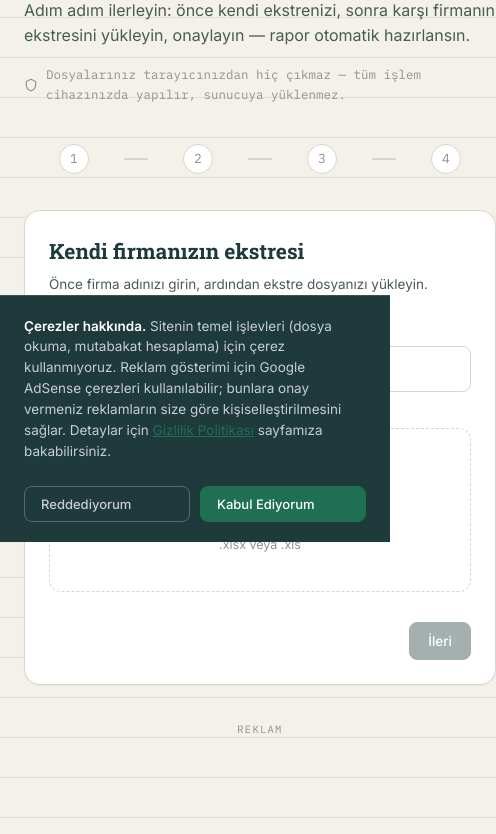
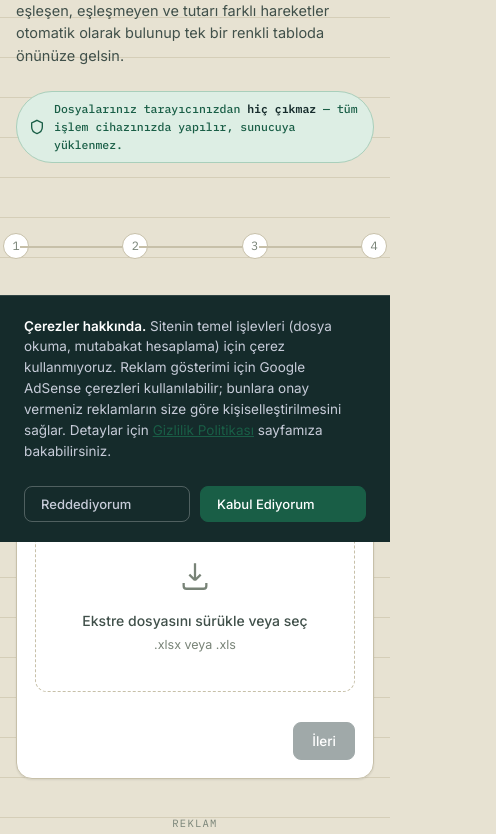
Before and after one commit to bilgimtr/ekstrematik, a website: page index.html in a window 390 px wide. Shown: the part 302-1136 px from the top of the page, 496 px wide, since content can reach past the window. Drawn offline with nearby package versions, Linux system fonts and the light colour scheme; no server answers.

Commit message:
Konumlandirma, mobil uyum ve gorsel duzeltmeler
- Hero metni "mutabakat" yerine "otomatik ekstre karsilastirma" olarak
  yeniden konumlandirildi, "eslesmeyen ekstreleri saniyeler icinde bulun"
  vurgusu eklendi
- Kullanici sayaci footer'dan hero alanina tasindi
- "Dosyalariniz tarayicinizdan hic cikmaz" ifadesi rozet/pill stiliyle
  dikkat cekici hale getirildi
- Palet biraz koyulastirildi (paper/border/ink tonlari)
- Mobilde stepper'in tasmasina neden olan sabit genislikler duzeltildi,
  stage/tool-wrap dolgulari kuculdu, kucuk ekranlar icin ek breakpoint

```diff
--- a/assets/css/base.css
+++ b/assets/css/base.css
@@ -2,16 +2,16 @@
 
 :root{
   /* Dijital Defter paleti */
-  --paper:#F3F1EA;
-  --paper-line:#E4E0D3;
+  --paper:#E7E2D2;
+  --paper-line:#D5CEB8;
   --card:#FFFFFF;
-  --ink:#16241F;
-  --ink-soft:#4B5A54;
-  --ink-faint:#8B958E;
-  --navy:#1E3A3A;
-  --green:#1F6F54;
-  --green-bg:#E3F0EA;
-  --green-line:#B7D9C8;
+  --ink:#12201B;
+  --ink-soft:#40504A;
+  --ink-faint:#788377;
+  --navy:#152B2B;
+  --green:#195E46;
+  --green-bg:#DDEEE4;
+  --green-line:#A9CFBB;
 
   /* Durum renkleri — SADECE veri kodlaması için (sonuç tablosu/özet), UI süslemesi için kullanılmaz */
   --amber:#A8710E;
@@ -27,8 +27,8 @@
   --purple-bg:#ECE9F5;
   --purple-line:#C9C0E3;
 
-  --border:#DAD5C8;
-  --shadow: 0 1px 2px rgba(22,36,31,0.06);
+  --border:#C7C0A9;
+  --shadow: 0 1px 2px rgba(18,32,27,0.09);
   --radius:10px;
   --font-display:'Roboto Slab', serif;
   --font-body:'Inter', sans-serif;
--- a/assets/css/tool.css
+++ b/assets/css/tool.css
@@ -38,14 +38,29 @@ h1 em{font-style:normal;color:var(--green);}
 }
 .privacy-note{
   font-family:var(--font-mono);
-  font-size:12.5px;
-  color:var(--ink-faint);
+  font-size:13px;
+  font-weight:500;
+  color:var(--green);
+  background:var(--green-bg);
+  border:1px solid var(--green-line);
+  border-radius:999px;
   margin-top:18px;
-  display:flex;
+  padding:9px 18px 9px 14px;
+  display:inline-flex;
   align-items:center;
-  gap:8px;
+  gap:9px;
+  max-width:100%;
 }
 .privacy-note svg{flex-shrink:0;}
+.privacy-note strong{color:var(--navy); font-weight:700;}
+
+.visitor-badge{
+  font-family:var(--font-mono);
+  font-size:12px;
+  color:var(--ink-soft);
+  margin-top:14px;
+  min-height:1.4em;
+}
 
 /* --- Stepper --- */
 .stepper{
@@ -188,6 +203,7 @@ h1 em{font-style:normal;color:var(--green);}
 /* --- Confirm step --- */
 .confirm-card{
   display:flex; justify-content:space-between; align-items:center;
+  flex-wrap:wrap; gap:8px;
   border:1px solid var(--border); border-radius:12px;
   padding:16px 18px; margin-bottom:12px;
 }
@@ -344,9 +360,22 @@ tbody tr.hidden{display:none;}
 }
 
 @media (max-width:720px){
+  .tool-wrap{padding:32px 16px 64px;}
   .summary{grid-template-columns:repeat(2,1fr);}
-  h1{font-size:30px;}
+  h1{font-size:28px;}
+  .lede{font-size:14.5px;}
+  .privacy-note{font-size:11.5px; padding:8px 14px 8px 12px;}
+  .stepper{gap:4px;}
+  .step-item{width:auto; flex:1 1 0; min-width:0;}
+  .step-circle{width:26px; height:26px; font-size:12px;}
   .step-label{display:none;}
-  .step-connector{width:24px;}
-  .stage{padding:24px;}
+  .step-connector{width:100%; flex:1 1 auto; margin:13px 0 0;}
+  .stage{padding:18px;}
+  .run-area .stamp-btn{width:96px; height:96px; font-size:12.5px;}
+  .table-scroll{max-height:70vh;}
 }
+
+@media (max-width:380px){
+  h1{font-size:24px;}
+  .stage{padding:14px;}
+}
--- a/index.html
+++ b/index.html
@@ -3,10 +3,10 @@
 <head>
 <meta charset="UTF-8">
 <meta name="viewport" content="width=device-width, initial-scale=1.0">
-<title>Ekstrematik — Ekstre Mutabakat Aracı</title>
-<meta name="description" content="İki firmanın cari hesap ekstresini yükleyin, eşleşen ve eşleşmeyen hareketleri saniyeler içinde tek bir renkli tabloda görün. Verileriniz tarayıcınızdan hiç çıkmaz.">
-<meta property="og:title" content="Ekstrematik — Ekstre Mutabakat Aracı">
-<meta property="og:description" content="İki firmanın cari hesap ekstresini karşılaştırıp mutabakat raporu çıkaran ücretsiz, tarayıcı temelli araç.">
+<title>Ekstrematik — Otomatik Ekstre Karşılaştırma Aracı</title>
+<meta name="description" content="İki firmanın cari hesap ekstresini yükleyin, eşleşmeyen hareketleri saniyeler içinde bulun, tek bir renkli tabloda görün. Verileriniz tarayıcınızdan hiç çıkmaz.">
+<meta property="og:title" content="Ekstrematik — Otomatik Ekstre Karşılaştırma Aracı">
+<meta property="og:description" content="İki firmanın cari hesap ekstresini karşılaştırıp eşleşmeyen hareketleri saniyeler içinde bulan, ücretsiz, tarayıcı temelli araç.">
 <meta property="og:type" content="website">
 <meta property="og:locale" content="tr_TR">
 <link rel="icon" type="image/svg+xml" href="/assets/img/favicon.svg">
@@ -43,13 +43,14 @@
 
   <div>
   <header class="hero">
-    <div class="eyebrow">Mutabakat aracı</div>
-    <h1>İki ekstre yükle,<br><em>farkları</em> tek tabloda gör.</h1>
-    <p class="lede">Adım adım ilerleyin: önce kendi ekstrenizi, sonra karşı firmanın ekstresini yükleyin, onaylayın — rapor otomatik hazırlansın.</p>
+    <div class="eyebrow">Otomatik Ekstre Karşılaştırma Aracı</div>
+    <h1>Eşleşmeyen ekstreleri<br><em>saniyeler içinde</em> bulun.</h1>
+    <p class="lede">İki firmanın cari hesap ekstresini yükleyin — eşleşen, eşleşmeyen ve tutarı farklı hareketler otomatik olarak bulunup tek bir renkli tabloda önünüze gelsin.</p>
     <div class="privacy-note">
-      <svg width="14" height="14" viewBox="0 0 24 24" fill="none" stroke="currentColor" stroke-width="2"><path d="M12 2l8 4v6c0 5-3.5 8.5-8 10-4.5-1.5-8-5-8-10V6l8-4z"/></svg>
-      Dosyalarınız tarayıcınızdan hiç çıkmaz — tüm işlem cihazınızda yapılır, sunucuya yüklenmez.
+      <svg width="16" height="16" viewBox="0 0 24 24" fill="none" stroke="currentColor" stroke-width="2"><path d="M12 2l8 4v6c0 5-3.5 8.5-8 10-4.5-1.5-8-5-8-10V6l8-4z"/></svg>
+      <span>Dosyalarınız tarayıcınızdan <strong>hiç çıkmaz</strong> — tüm işlem cihazınızda yapılır, sunucuya yüklenmez.</span>
     </div>
+    <div class="visitor-badge" id="visitor-stats" aria-live="polite"></div>
   </header>
 
   <div class="stepper" id="stepper">
@@ -195,10 +196,7 @@
 
 <footer class="site-footer">
   <div class="site-footer-inner">
-    <div>
-      <div class="site-footer-brand">EKSTREMATİK — cari hesap ekstresi mutabakat aracı</div>
-      <div class="visitor-stats" id="visitor-stats" aria-live="polite"></div>
-    </div>
+    <div class="site-footer-brand">EKSTREMATİK — otomatik ekstre karşılaştırma aracı</div>
     <ul class="site-footer-links">
       <li><a href="/hakkimizda.html">Hakkımızda</a></li>
       <li><a href="/gizlilik.html">Gizlilik Politikası</a></li>
```
Also changed, not shown: gizlilik.html (+1 -1 lines), hakkimizda.html (+1 -1 lines), kullanim-sartlari.html (+1 -1 lines).
